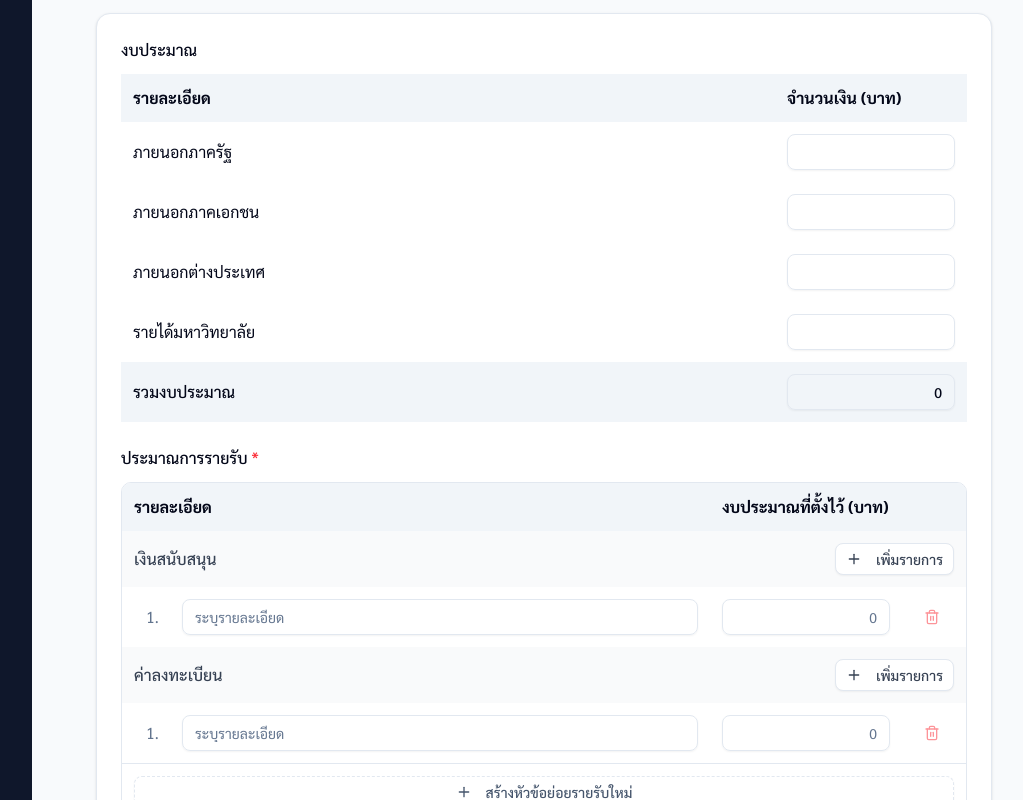
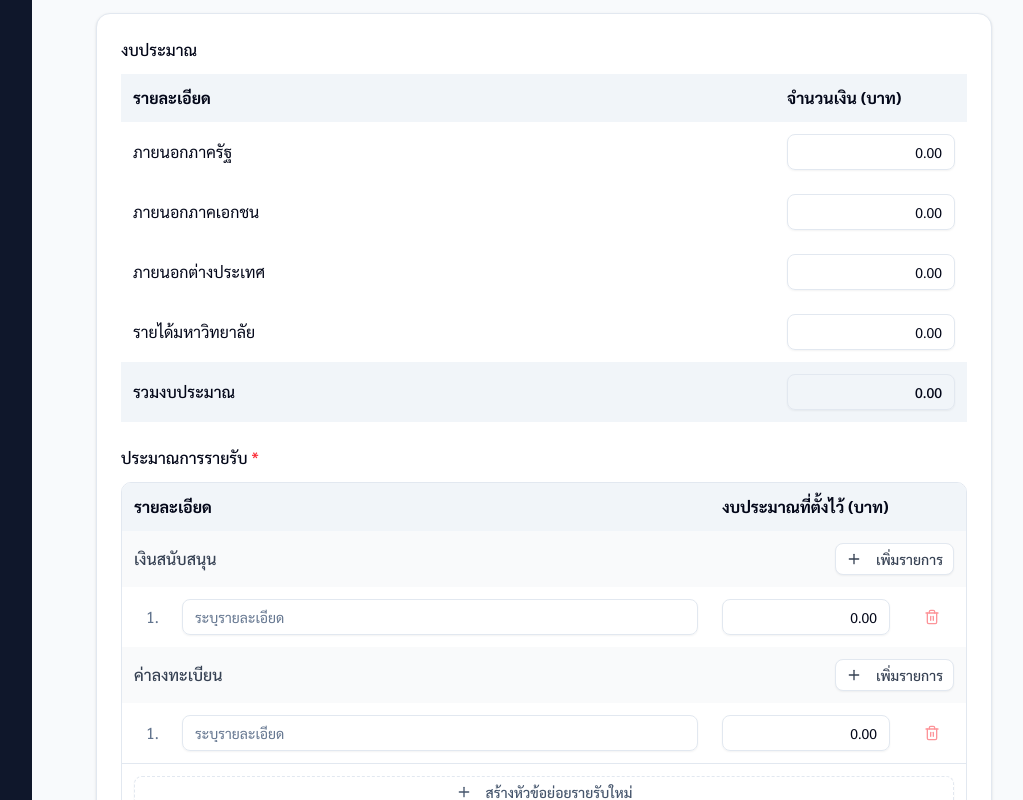
Before and after one commit to PhooChakrit/Faculty_Bugget, a Next.js app: page /add-project in a window 1280 px wide. Shown: the part 2540-3340 px from the top of the page, without its empty margins (224-1247 px from the left). Built offline with nearby package versions, Linux system fonts and the light colour scheme.

Commit message:
fix: update number formatting to ensure two decimal places and adjust project ID generation limits

```diff
--- a/features/add-project/components/MoneyInput.tsx
+++ b/features/add-project/components/MoneyInput.tsx
@@ -5,15 +5,12 @@ import { Input } from "@/components/ui/input";
 
 function formatWithCommas(raw: string): string {
   const stripped = raw.replace(/,/g, "");
-  if (stripped === "") return "";
-  const num = Number(stripped);
+  const num = Number(stripped || "0");
   if (isNaN(num)) return raw;
-  // Format integer part with commas, preserve decimal
-  const [integer, decimal] = stripped.split(".");
-  const formattedInteger = Number(integer).toLocaleString("en-US");
-  return decimal !== undefined
-    ? `${formattedInteger}.${decimal}`
-    : formattedInteger;
+  return num.toLocaleString("en-US", {
+    minimumFractionDigits: 2,
+    maximumFractionDigits: 2,
+  });
 }
 
 interface MoneyInputProps extends Omit<
@@ -46,7 +43,12 @@ export function MoneyInput({
 
   const handleChange = (e: React.ChangeEvent<HTMLInputElement>) => {
     if (!onChange || readOnly) return;
-    const raw = e.target.value.replace(/,/g, "").replace(/[^0-9.]/g, "");
+    let raw = e.target.value.replace(/,/g, "").replace(/[^0-9.]/g, "");
+    const parts = raw.split(".");
+    if (parts.length > 2) return;
+    if (parts.length === 2 && parts[1].length > 2) {
+      raw = `${parts[0]}.${parts[1].slice(0, 2)}`;
+    }
     // Fire a synthetic event carrying the stripped value
     const syntheticEvent = {
       ...e,
--- a/features/add-project/components/ProjectPreview.tsx
+++ b/features/add-project/components/ProjectPreview.tsx
@@ -43,7 +43,7 @@ export function ProjectPreview({
     if (!value) return "";
     const num = Number(value);
     if (isNaN(num)) return value;
-    return `${num.toLocaleString("th-TH")} บาท`;
+    return `${num.toLocaleString("th-TH", { minimumFractionDigits: 2, maximumFractionDigits: 2 })} บาท`;
   };
 
   return (
@@ -172,7 +172,12 @@ export function ProjectPreview({
                   <div className="space-y-1">
                     {formData.incomeSupportItems.map((i, idx) => (
                       <div key={idx}>
-                        {i.name}: {Number(i.amount).toLocaleString("th-TH")} บาท
+                        {i.name}:{" "}
+                        {Number(i.amount).toLocaleString("th-TH", {
+                          minimumFractionDigits: 2,
+                          maximumFractionDigits: 2,
+                        })}{" "}
+                        บาท
                       </div>
                     ))}
                   </div>
@@ -189,7 +194,12 @@ export function ProjectPreview({
                   <div className="space-y-1">
                     {formData.incomeRegistrationItems.map((i, idx) => (
                       <div key={idx}>
-                        {i.name}: {Number(i.amount).toLocaleString("th-TH")} บาท
+                        {i.name}:{" "}
+                        {Number(i.amount).toLocaleString("th-TH", {
+                          minimumFractionDigits: 2,
+                          maximumFractionDigits: 2,
+                        })}{" "}
+                        บาท
                       </div>
                     ))}
                   </div>
@@ -206,7 +216,12 @@ export function ProjectPreview({
                   <div className="space-y-1">
                     {category.items.map((i, idx) => (
                       <div key={idx}>
-                        {i.name}: {Number(i.amount).toLocaleString("th-TH")} บาท
+                        {i.name}:{" "}
+                        {Number(i.amount).toLocaleString("th-TH", {
+                          minimumFractionDigits: 2,
+                          maximumFractionDigits: 2,
+                        })}{" "}
+                        บาท
                       </div>
                     ))}
                   </div>
--- a/features/add-project/components/sections/BudgetAndNotesSection.tsx
+++ b/features/add-project/components/sections/BudgetAndNotesSection.tsx
@@ -28,7 +28,11 @@ export function BudgetAndNotesSection({
   const toNum = (v: string | undefined) =>
     Number((v ?? "").replace(/,/g, "") || 0);
 
-  const fmtTotal = (n: number) => n.toLocaleString("en-US");
+  const fmtTotal = (n: number) =>
+    n.toLocaleString("en-US", {
+      minimumFractionDigits: 2,
+      maximumFractionDigits: 2,
+    });
 
   const calculateBudgetSourceTotal = () =>
     fmtTotal(
--- a/lib/generate-project-id.ts
+++ b/lib/generate-project-id.ts
@@ -4,9 +4,9 @@ import { PrismaClient } from "@/app/generated/prisma/client";
  * Generates the next official project ID in the format YYxxxxx
  *   YY    = last 2 digits of the Buddhist Era year (CE + 543)
  *           e.g. 2026 CE → 2569 BE → "69"
- *   xxxxx = 5-digit zero-padded sequential number within the year (00001–99999)
+ *   xxx = 3-digit zero-padded sequential number within the year (001–999)
  *
- * Example: 6900001, 6900002, …, 6999999, 7000001 (next year)
+ * Example: 69001, 69002, …, 69999, 70001 (next year)
  *
  * Must be called inside a serializable transaction to avoid race conditions.
  */
@@ -40,11 +40,11 @@ export async function generateProjectId(
     }
   }
 
-  if (nextNum > 99999) {
+  if (nextNum > 999) {
     throw new Error(
-      `Project ID sequential limit (99999) reached for year ${prefix}`,
+      `Project ID sequential limit (999) reached for year ${prefix}`,
     );
   }
 
-  return `${prefix}${String(nextNum).padStart(5, "0")}`;
+  return `${prefix}${String(nextNum).padStart(3, "0")}`;
 }
```
